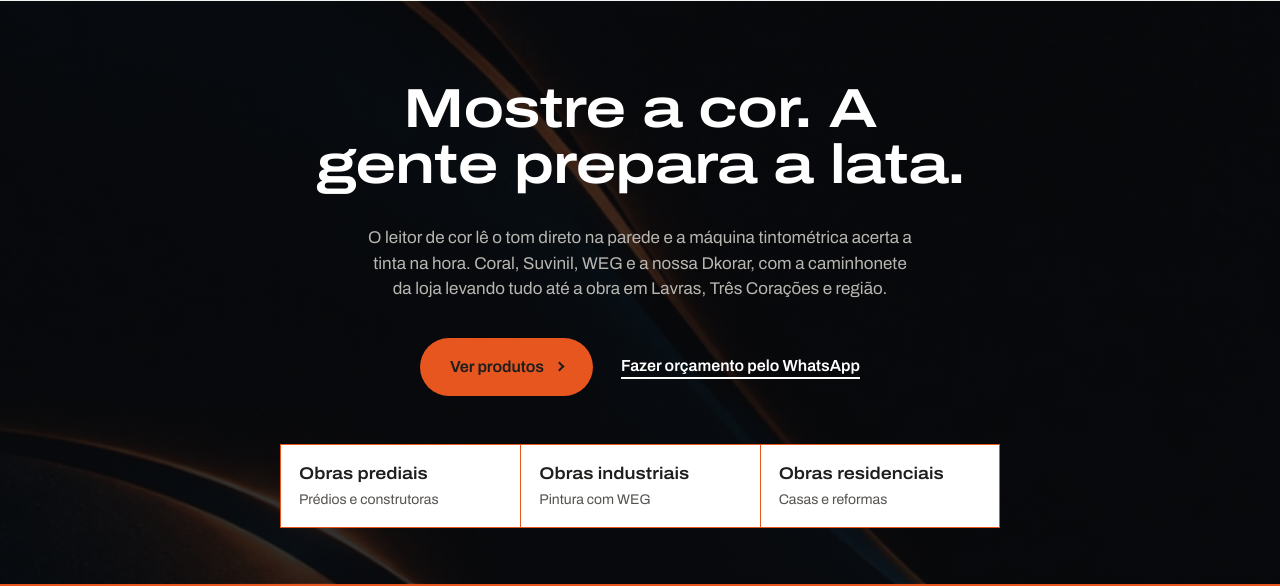
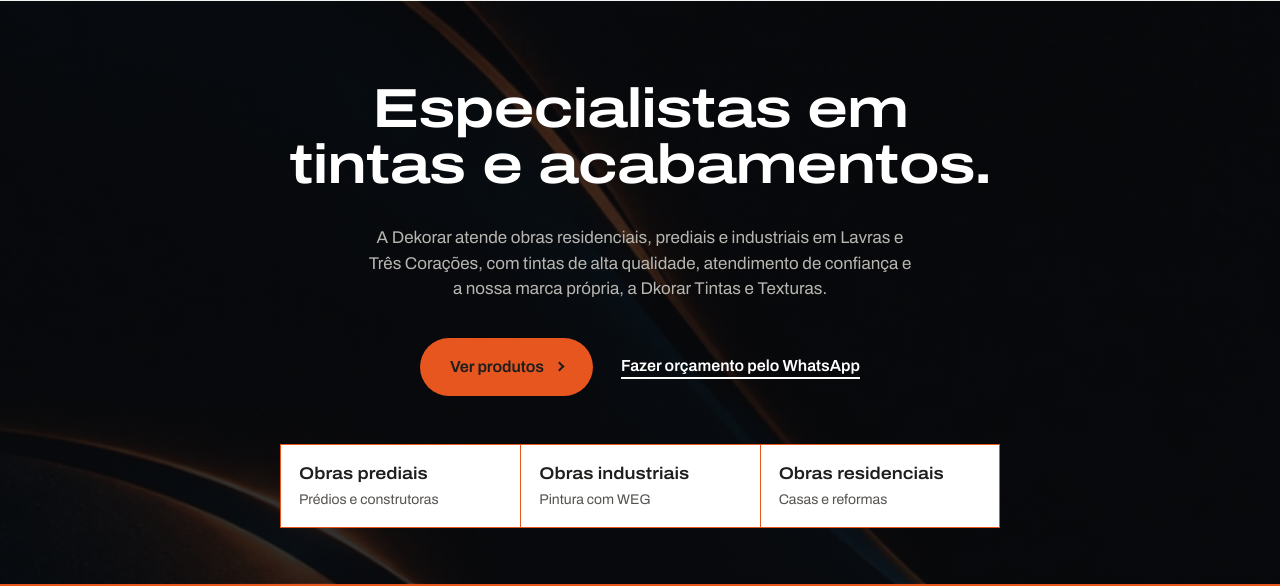
Before and after one commit to duduwwl/dekorar-tintas-acabamentos, a plain HTML site: page index.html in a window 1280 px wide. Shown: the part 215-801 px from the top of the page. Drawn offline with Linux system fonts and the light colour scheme; no server answers.

Commit message:
Capa: texto institucional no lugar da chamada de serviço
O título e o parágrafo da capa passam a apresentar a empresa:
especialização em tintas e acabamentos, as obras atendidas
(residenciais, prediais e industriais), as unidades de Lavras e Três
Corações e a marca própria Dkorar Tintas e Texturas.

Co-Authored-By: Claude Opus 5 <noreply@anthropic.com>

```diff
--- a/index.html
+++ b/index.html
@@ -88,8 +88,8 @@
     <section class="cover" id="inicio" aria-labelledby="cover-title">
       <div class="cover-page">
         <div class="cover-copy">
-          <h1 id="cover-title" class="display" data-text-effect>Mostre a cor.<br> A gente prepara a lata.</h1>
-          <p class="lead" data-fade>O leitor de cor lê o tom direto na parede e a máquina tintométrica acerta a tinta na hora. Coral, Suvinil, WEG e a nossa Dkorar, com a caminhonete da loja levando tudo até a obra em Lavras, Três Corações e região.</p>
+          <h1 id="cover-title" class="display" data-text-effect>Especialistas em tintas e acabamentos.</h1>
+          <p class="lead" data-fade>A Dekorar atende obras residenciais, prediais e industriais em Lavras e Três Corações, com tintas de alta qualidade, atendimento de confiança e a nossa marca própria, a Dkorar Tintas e Texturas.</p>
           <div class="actions" data-fade>
             <a class="btn btn-orange btn-lg" href="produtos.html">Ver produtos</a>
             <a class="text-link" href="https://wa.me/5535984336650?text=Ol%C3%A1%2C%20vim%20pelo%20site%20da%20Dekorar%20e%20quero%20um%20or%C3%A7amento." target="_blank" rel="noopener">Fazer orçamento pelo WhatsApp</a>
```
